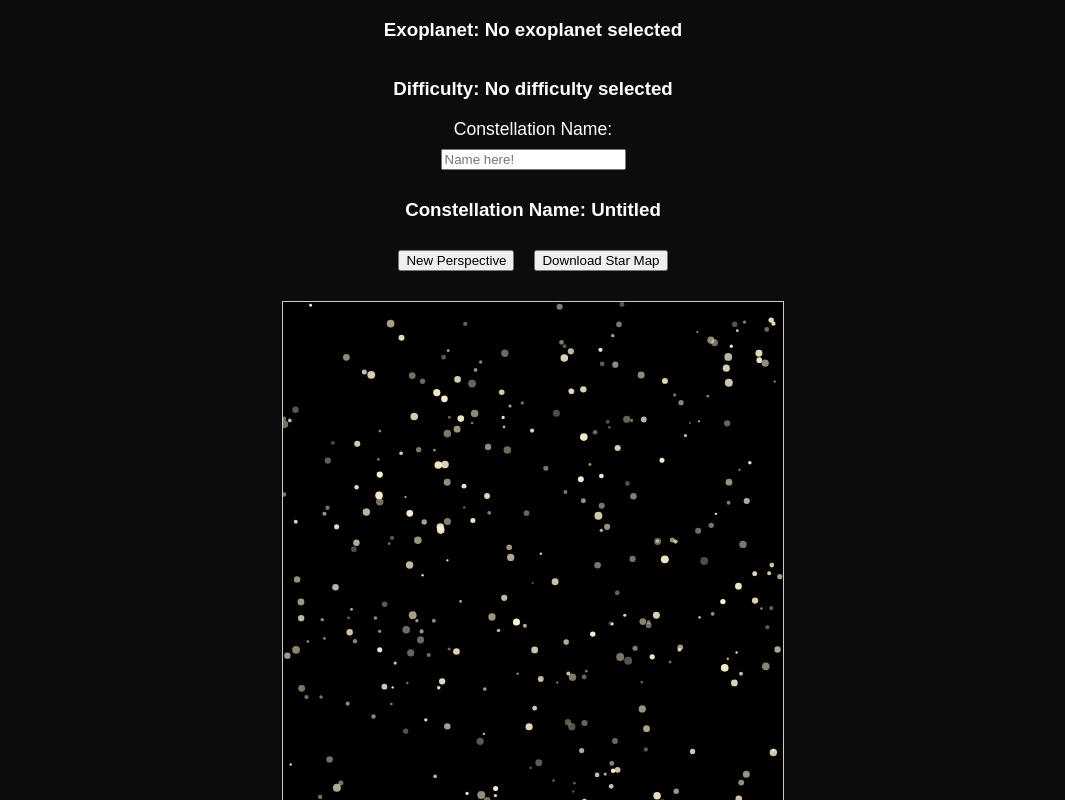
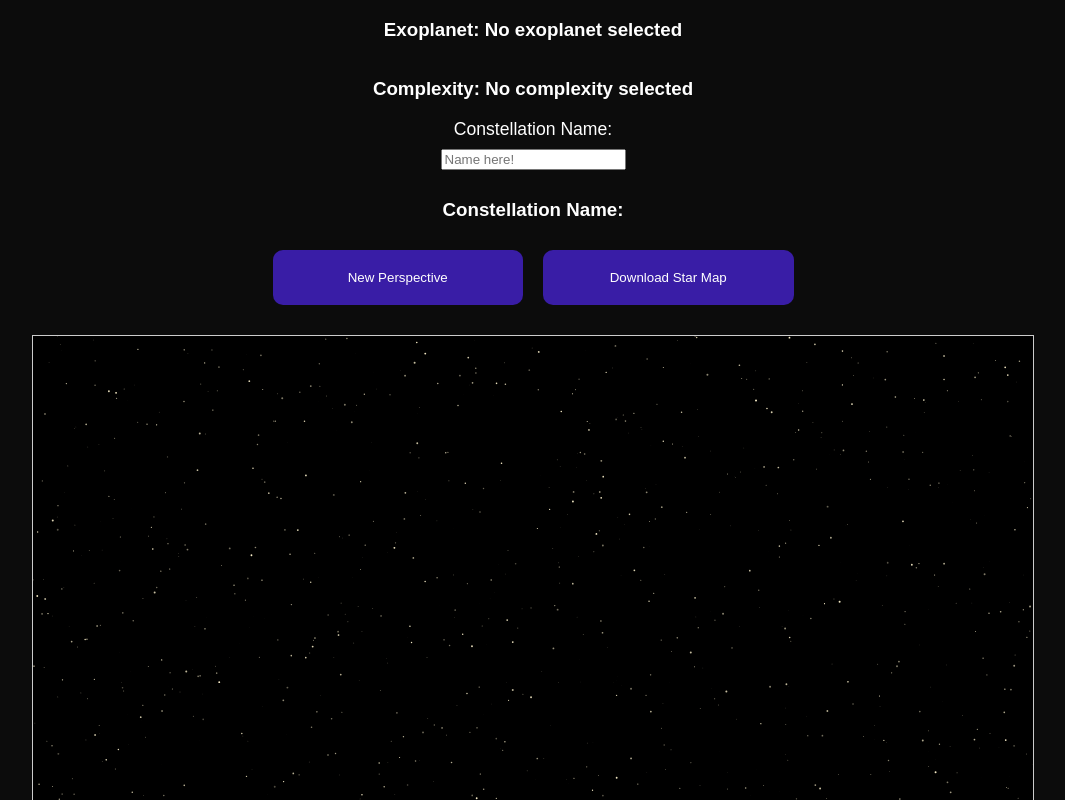
Before and after one commit to kumailDoc/Novalume, a React (Create React App) app: page /StarMap in a window 1280 px wide. Shown: the top 800 px of the page, without its empty margins (107-1172 px from the left). Built offline with nearby package versions, Linux system fonts and the light colour scheme.

Commit message:
Resize Starmap image

```diff
--- a/src/components/About.jsx
+++ b/src/components/About.jsx
@@ -1,5 +1,3 @@
-
-
 function About(){
 
     return(
--- a/src/components/Home.css
+++ b/src/components/Home.css
@@ -79,3 +79,9 @@ label {
 .submit-btn:hover {
     background-color: #095fbc;
 }
+
+.Home{
+    background-image: url("./../../public/images/jameswebb.jpg");
+    background-size: cover;
+    background-position: center;
+}
--- a/src/components/HomePage.jsx
+++ b/src/components/HomePage.jsx
@@ -44,7 +44,7 @@ return (
           <h3 className="description">Select an exoplanet and the difficulty to generate map.</h3>
           <Form.Group className="form-group">
             <div className="inner-group">
-              <Form.Label>Exoplanet</Form.Label>
+              <Form.Label>Difficulty Level</Form.Label>
               <Form.Control as="select" value={exoplanet} onChange={handleSelection(setExoplanet)}>
                 <option value="">Choose an Option</option>
                 <option value="Kepler-186f">Kepler-186f</option>
@@ -56,13 +56,12 @@ return (
           </Form.Group>
           <Form.Group className="form-group">
             <div className="inner-group">
-              <Form.Label>Difficulty</Form.Label>
+              <Form.Label>Exoplanet</Form.Label>
               <Form.Control as="select" value={difficulty} onChange={handleSelection(setDifficulty)}>
                 <option value="">Choose an Option</option>
                 <option value="Beginner">Beginner</option>
                 <option value="Intermediate">Intermediate</option>
                 <option value="Advanced">Advanced</option>
-                <option value="Expert">Expert</option>
               </Form.Control>
             </div>
           </Form.Group>
--- a/src/components/StarMap.css
+++ b/src/components/StarMap.css
@@ -19,3 +19,18 @@
     margin-top: 20px;
     display: block;
   }
+
+  .submit-btn {
+    background-color: rgb(57, 29, 166);
+    color: white;
+    border: none;
+    padding: 2% 3%;
+    border-radius: 10px;
+    cursor: pointer;
+    width: 25%;
+    margin-bottom: 3%;
+}
+
+.submit-btn:hover {
+    background-color: #095fbc;
+}
--- a/src/components/StarMap.jsx
+++ b/src/components/StarMap.jsx
@@ -61,7 +61,7 @@ const StarMapDownloader = ({ svgRef, constellationName }) => {
   };
 
   return (
-    <button onClick={downloadStarMap} style={{ marginBottom: "10px" }}>
+    <button className="submit-btn" onClick={downloadStarMap} style={{ marginBottom: "10px" }}>
       Download Star Map
     </button>
   );
@@ -70,18 +70,18 @@ const StarMapDownloader = ({ svgRef, constellationName }) => {
 const StarMap = () => {
   const location = useLocation();
   console.log(location.state); // Log state to check if it's coming through
-  const { exoplanet = "No exoplanet selected", difficulty = "No difficulty selected" } = location.state || {}; // Use fallback values if state is undefined
+  const { exoplanet = "No exoplanet selected", difficulty = "No complexity selected" } = location.state || {}; // Use fallback values if state is undefined
 
   const [dots, setDots] = useState([]);
   const [clickedDots, setClickedDots] = useState([]);
   const [constellationName, setConstellationName] = useState("");
   const svgRef = useRef(null);
-  const stars = 300;
+  const stars = 1500;
 
   // Generates random dots and clears lines
   const generateRandomDots = (numDots) => {
-    const width = 500;
-    const height = 500;
+    const width = 1000;
+    const height = 800;
     const newDots = [];
 
     // Clear all lines when generating new dots
@@ -140,7 +140,7 @@ const StarMap = () => {
       .append("circle")
       .attr("cx", (d) => d.x)
       .attr("cy", (d) => d.y)
-      .attr("r", () => Math.random() * 3 + 1)
+      .attr("r", () => Math.random())
       .attr("fill", "#FFF4CE")
       .style("opacity", () => Math.random() * 0.7 + 0.3)
       .style("cursor", "pointer")
@@ -167,21 +167,21 @@ const StarMap = () => {
 
   return (
     <div className="container">
-      {/* Display the exoplanet and difficulty */}
+      {/* Display the exoplanet and Complexity */}
       <h3>Exoplanet: {exoplanet}</h3>
-      <h3>Difficulty: {difficulty}</h3>
+      <h3>Complexity: {difficulty}</h3>
 
       <ConstellationNameInput setConstellationName={setConstellationName} />
-      <h3>Constellation Name: {constellationName || "Untitled"}</h3>
+      <h3>Constellation Name: {constellationName || ""}</h3>
       <div>
-        <button onClick={() => generateRandomDots(stars)} style={{ marginBottom: "10px" }}>
+        <button className="submit-btn" onClick={() => generateRandomDots(stars)} style={{ marginBottom: "10px" }}>
           New Perspective
         </button>
         <StarMapDownloader svgRef={svgRef} constellationName={constellationName} />
         <svg
           ref={svgRef}
-          width={500}
-          height={500}
+          width={1000}
+          height={800}
           style={{
             background: "black",
             border: "1px solid #ccc",
```
Also changed, not shown: public/images/jameswebb.jpg (added).
